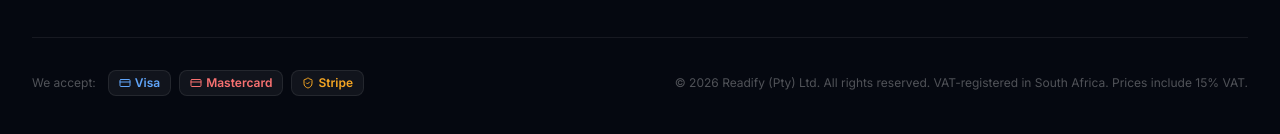
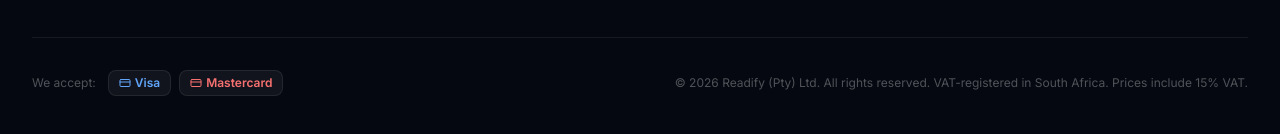
Before and after one commit to Innovo-Networks/readify, a Next.js app: page / in a window 1280 px wide. Shown: the part 3725-3859 px from the top of the page. Built offline with nearby package versions, Linux system fonts and the light colour scheme; no server answers; the database is empty.

Commit message:
Footer: remove Stripe badge so only PayFast is advertised
Co-Authored-By: Claude Haiku 5.5 <noreply@anthropic.com>
Claude-Session: https://claude.ai/code/session_019nEoNMbXhaNjuVqPQMskac

```diff
--- a/components/layout/Footer.tsx
+++ b/components/layout/Footer.tsx
@@ -1,6 +1,6 @@
 import Link from 'next/link'
 import Image from 'next/image'
-import { Mail, Phone, MapPin, CreditCard, Wallet, ShieldCheck, Banknote } from 'lucide-react'
+import { Mail, Phone, MapPin, CreditCard, Wallet, Banknote } from 'lucide-react'
 import { PAYFAST_ENABLED, PAYPAL_ENABLED } from '@/lib/payments'
 
 export default function Footer() {
@@ -118,7 +118,6 @@ export default function Footer() {
                 { label: 'Mastercard', icon: CreditCard, color: '#f87171' },
                 ...(PAYFAST_ENABLED ? [{ label: 'PayFast', icon: Banknote, color: '#34d399' }] : []),
                 ...(PAYPAL_ENABLED ? [{ label: 'PayPal', icon: Wallet, color: '#34d399' }] : []),
-                { label: 'Stripe',     icon: ShieldCheck, color: '#f5a623' },
               ].map((m) => (
                 <span
                   key={m.label}
```
